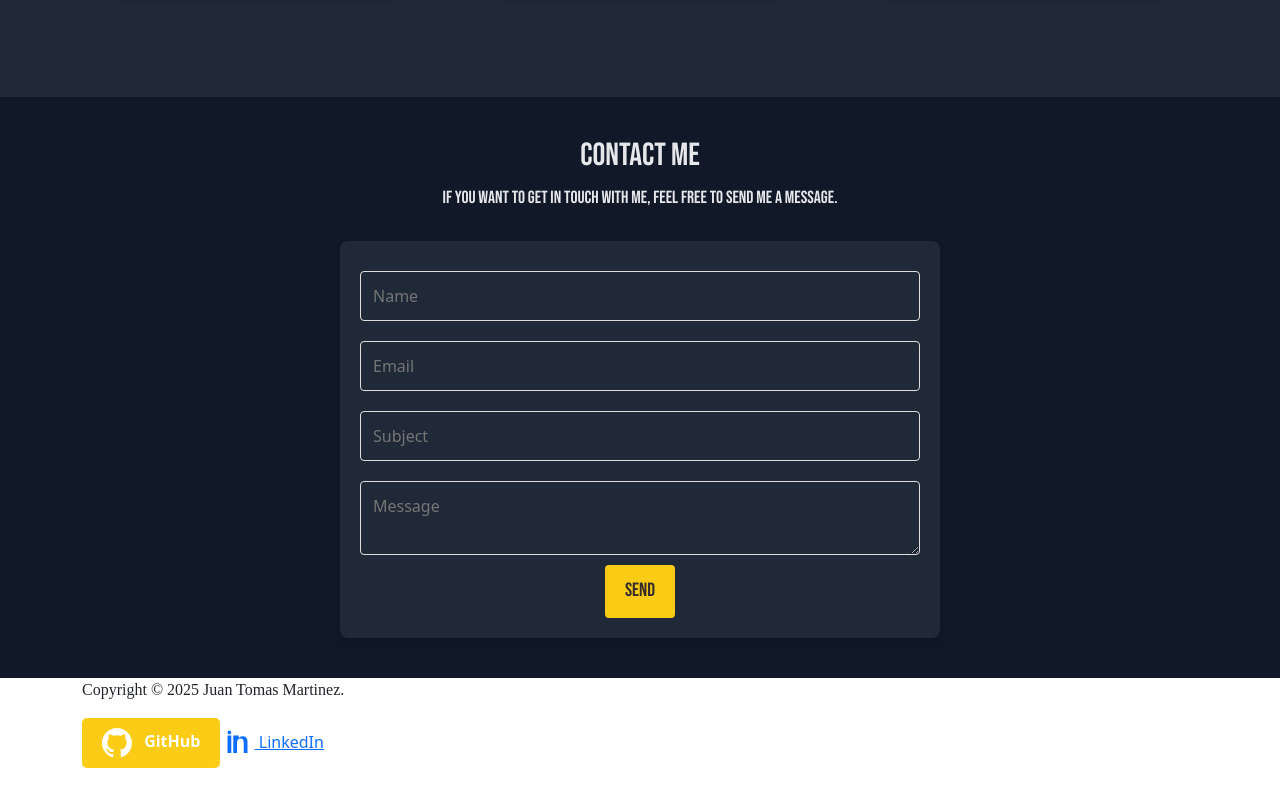
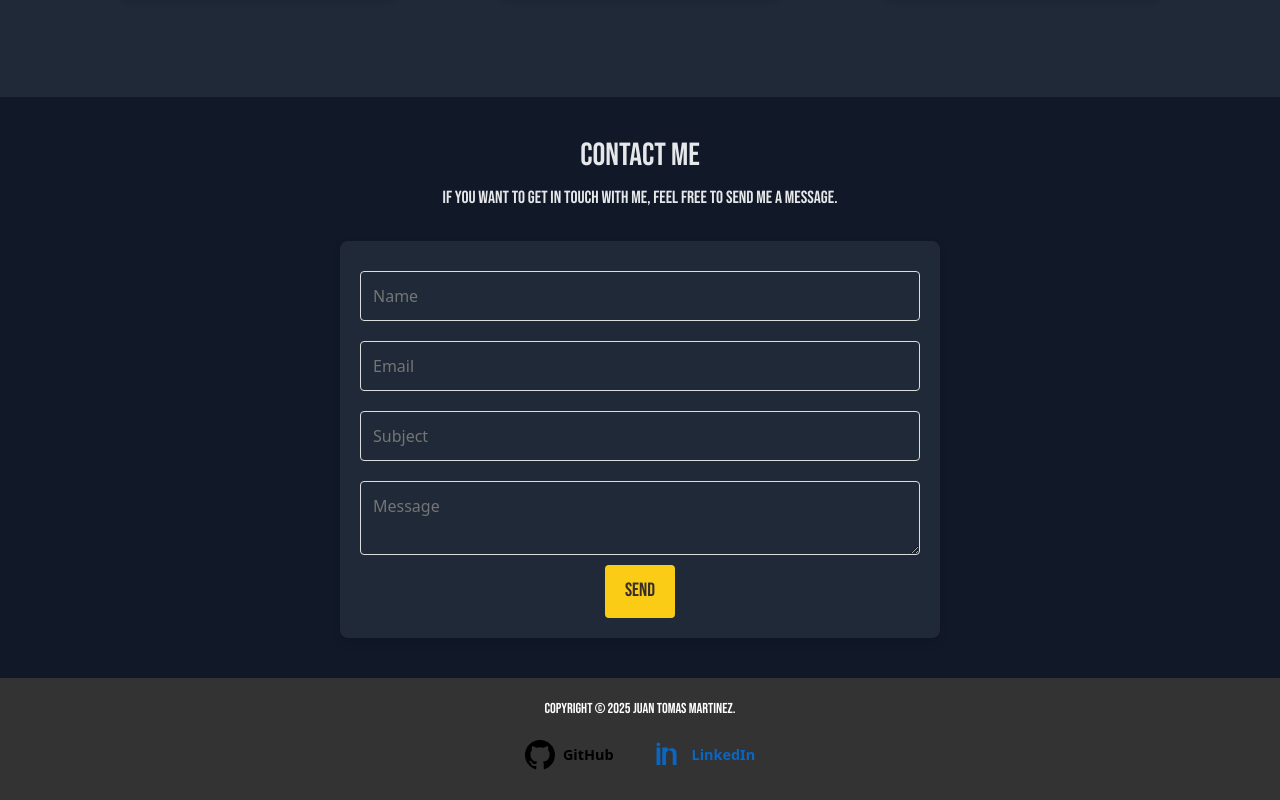
Before and after one commit to JuantMartinez17/portfolio, a plain HTML site: page index.html in a window 1280 px wide. Shown: the part 1430-2230 px from the top of the page. Before the commit the page ends 2198 px from the top, so only its background shows below. Drawn offline with nearby package versions, Linux system fonts and the light colour scheme.

Commit message:
footer changes: center links in row display and change colors

```diff
--- a/index.html
+++ b/index.html
@@ -120,7 +120,7 @@
         <div class="container">
             <p>Copyright © 2025 Juan Tomas Martinez.</p>
             <div class="social-links">
-                <a href="https://github.com/JuantMartinez17" target="_blank" class="github-link">
+                <a href="https://github.com/JuantMartinez17" target="_blank" class="github-footer-link">
                     <svg width="30" height="30" viewBox="0 0 16 16" fill="currentColor" xmlns="http://www.w3.org/2000/svg">
                         <path d="M8 0C3.58 0 0 3.58 0 8c0 3.54 2.29 6.53 5.47 7.59.4.07.55-.17.55-.38
                         0-.19-.01-.82-.01-1.49-2.01.37-2.53-.49-2.69-.94-.09-.23-.48-.94-.82-1.13-.28
@@ -133,7 +133,7 @@
                     </svg>
                     GitHub
                 </a>
-                <a href="https://www.linkedin.com/in/juan-tomas-martinez/" target="_blank" class="social-link">
+                <a href="https://www.linkedin.com/in/juan-tomas-martinez/" target="_blank" class="linkedin-footer-link">
                     <svg width="30" height="30" viewBox="0 0 24 24" fill="currentColor" xmlns="http://www.w3.org/2000/svg">
                         <path d="M4.98 3.5C4.98 4.33 4.3 5 3.5 5S2 4.33 2 3.5 2.67 2 3.5 2s1.48.67 1.48 1.5zM2.02 6h3V20h-3V6zm6 0h3v2h.04c.42-.72 1.44-1.5 2.96-1.5 3.17 0 3.98 2.08 3.98 4.8V20h-3v-7.5c0-1.79-.03-4.1-2.5-4.1s-2.88 1.95-2.88 4V20h-3V6z"/>
                     </svg>
@@ -143,6 +143,8 @@
         </div>
     </footer>
 
+
+
     <script src="scripts/contact.js"></script>
 </body>
 </html>
--- a/styles.css
+++ b/styles.css
@@ -360,64 +360,87 @@ hr {
     }
 }
 
+footer {
+    background-color: #333;
+    color: #fff;
+    padding: 20px 0;
+    text-align: center;
+    font-size: 0.9rem;
+}
 
-/*footer {
-    background: #333;
-    color: #fff;
-    padding: 2rem 0;
-    text-align: center;
+footer .container {
+    max-width: 1200px;
+    margin: 0 auto;
+    padding: 0 20px;
+    align-items: center;
+    justify-content: center;
+}
+
+footer p {
+    margin-bottom: 10px;
+    font-family: 'Bebas Neue', sans-serif;
 }
 
 footer .social-links {
-    margin-top: 1rem;
+    display: flex;
+    justify-content: center;
+    gap: 20px;
+    flex-wrap: wrap;
 }
 
-footer .social-links a {
-    color: #fff;
+.github-footer-link {
+    display: flex;
+    align-items: center;
+    color: #000;
     text-decoration: none;
-    margin: 0 10px;
+    font-weight: bold;
+    padding: 10px;
+    transition: color 0.3s ease;
 }
 
-footer .social-links a:hover {
-    text-decoration: underline;
+.github-footer-link svg {
+    margin-right: 8px;
+    fill: #000;
 }
 
-.github-link {
+.github-footer-link:hover {
+    color: #24292f;
+}
+
+.github-footer-link:hover svg {
+    fill: #24292f;
+}
+
+.linkedin-footer-link {
     display: flex;
     align-items: center;
-    gap: 8px;
+    color: #0a66c2;
     text-decoration: none;
-    color: black;
     font-weight: bold;
+    padding: 10px;
+    transition: color 0.3s ease;
 }
 
-.github-link svg {
-    transition: transform 0.2s ease-in-out;
+.linkedin-footer-link svg {
+    margin-right: 8px;
+    fill: #0a66c2;
 }
 
-.github-link:hover svg {
-    transform: scale(1.1);
-    color: #4078c0;
+.linkedin-footer-link:hover {
+    color: #005c8f;
 }
 
-.social-link {
-    display: flex;
-    align-items: center;
-    gap: 8px;
-    text-decoration: none;
-    color: black;
-    font-weight: bold;
-    margin-right: 15px;
+.linkedin-footer-link:hover svg {
+    fill: #005c8f;
 }
 
-.social-link svg {
-    transition: transform 0.2s ease-in-out;
+
+@media (max-width: 768px) {
+    .social-links {
+        flex-direction: column;
+        gap: 10px;
+    }
+    footer p {
+        font-size: 1rem;
+    }
 }
-
-.social-link:hover svg {
-    transform: scale(1.1);
-}
-
-.social-link:nth-child(2):hover svg {
-    color: #0077b5;
-}*/
```
